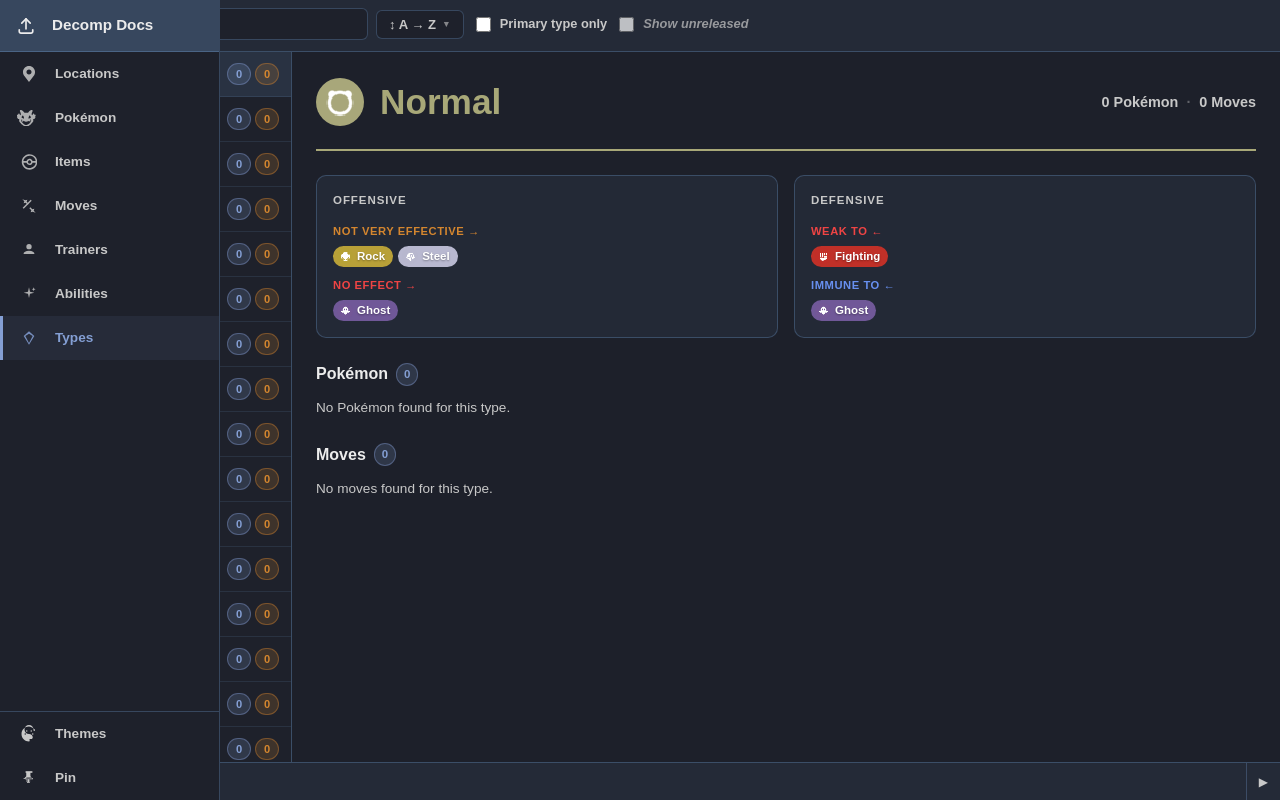
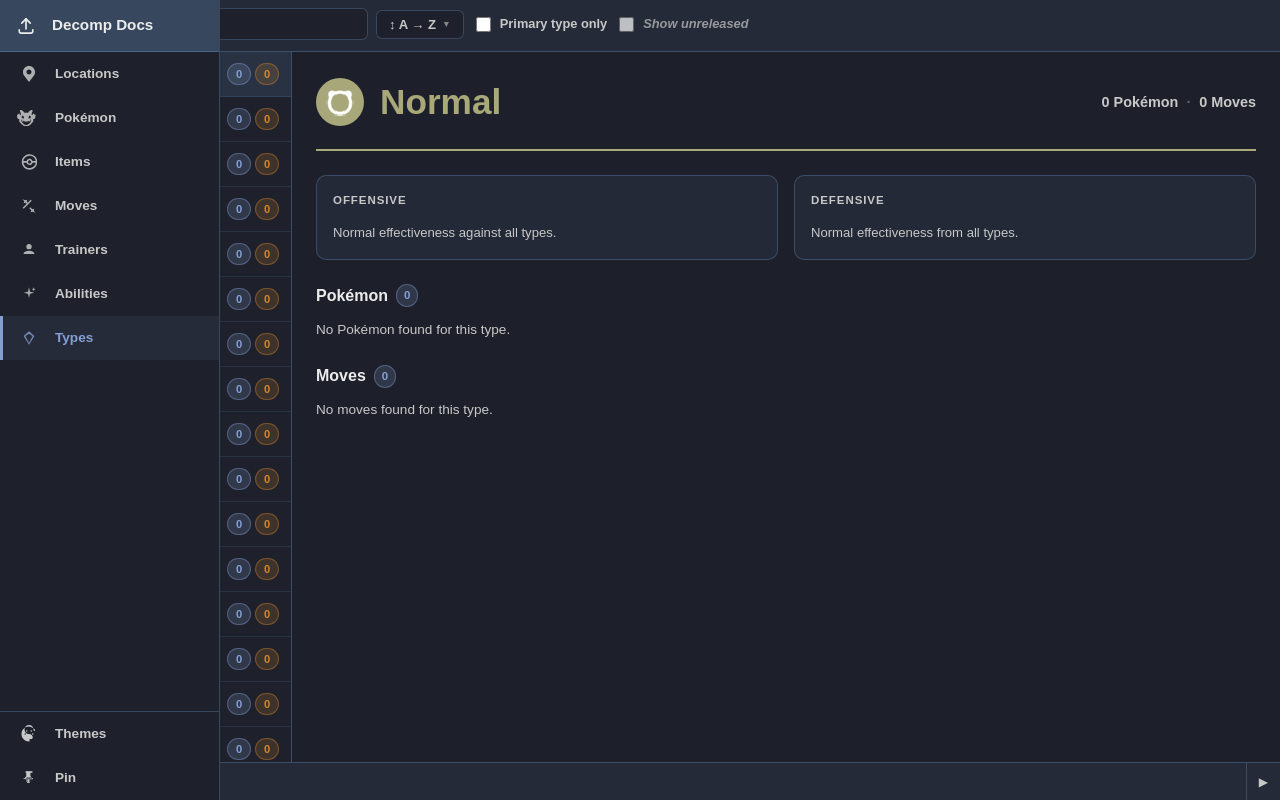
Before and after one commit to KFig21/decomp-docs, a React (Vite) app: page /types/normal in a window 1280 px wide. Built offline with nearby package versions, Linux system fonts and the light colour scheme; grey boxes are pictures that could not be loaded.

Commit message:
updated type chart parsing

```diff
--- a/src/contexts/dataContext.tsx
+++ b/src/contexts/dataContext.tsx
@@ -8,9 +8,12 @@ import type { ParsedTrainerVariant } from '../services/parsers/v2/trainers/types
 import type { ParsedAttack } from '../services/parsers/v2/moves/types';
 import type { ParsedAbility } from '../services/parsers/v2/abilities';
 import type { ParsedWeather } from '../services/parsers/v2/weather/types';
+import type { ParsedTypeChart } from '../services/parsers/v2/typeChart/types';
 
 interface DataContextProps {
   isRestoring: boolean;
+  typeChart: ParsedTypeChart | null;
+  setTypeChart: (c: ParsedTypeChart | null) => void;
   locations: Record<string, LocationRoot>;
   setLocations: (l: Record<string, LocationRoot>) => void;
   pokemon: Record<string, ParsedPokemon>;
@@ -31,6 +34,8 @@ interface DataContextProps {
 
 const DataContext = createContext<DataContextProps>({
   isRestoring: true,
+  typeChart: null,
+  setTypeChart: () => {},
   locations: {},
   setLocations: () => {},
   pokemon: {},
@@ -54,6 +59,7 @@ export const useData = () => useContext(DataContext);
 
 export const DataProvider: React.FC<{ children: ReactNode }> = ({ children }) => {
   const [isRestoring, setIsRestoring] = useState(true);
+  const [typeChart, setTypeChart] = useState<ParsedTypeChart | null>(null);
   const [locations, setLocations] = useState<Record<string, LocationRoot>>({});
   const [pokemon, setPokemon] = useState<Record<string, ParsedPokemon>>({});
   const [items, setItems] = useState<Record<string, ParsedItem>>({});
@@ -67,6 +73,7 @@ export const DataProvider: React.FC<{ children: ReactNode }> = ({ children }) =>
   useEffect(() => {
     async function loadSavedData() {
       try {
+        const savedTypeChart = await AppDB.get('typeChart');
         const savedLocations = await AppDB.get('locations');
         const savedPokemon = await AppDB.get('pokemon');
         const savedItems = await AppDB.get('items');
@@ -76,6 +83,7 @@ export const DataProvider: React.FC<{ children: ReactNode }> = ({ children }) =>
         const savedNatures = await AppDB.get('natures');
         const savedWeathers = await AppDB.get('weathers');
 
+        if (savedTypeChart) setTypeChart(savedTypeChart);
         if (savedLocations) setLocations(savedLocations);
         if (savedPokemon) setPokemon(savedPokemon);
         if (savedItems) setItems(savedItems);
@@ -102,6 +110,7 @@ export const DataProvider: React.FC<{ children: ReactNode }> = ({ children }) =>
 
     async function saveCurrentData() {
       try {
+        if (typeChart && Object.keys(typeChart).length) await AppDB.set('typeChart', typeChart);
         if (Object.keys(locations).length) await AppDB.set('locations', locations);
         if (Object.keys(pokemon).length) await AppDB.set('pokemon', pokemon);
         if (Object.keys(items).length) await AppDB.set('items', items);
@@ -115,12 +124,14 @@ export const DataProvider: React.FC<{ children: ReactNode }> = ({ children }) =>
       }
     }
     saveCurrentData();
-  }, [locations, pokemon, items, trainers, moves, abilities, natures, weathers, isRestoring]);
+  }, [typeChart, locations, pokemon, items, trainers, moves, abilities, natures, weathers, isRestoring]);
 
   return (
     <DataContext.Provider
       value={{
         isRestoring,
+        typeChart,
+        setTypeChart,
         locations,
         setLocations,
         pokemon,
--- a/src/pages/typesPage/components/typeChart.ts
+++ b/src/pages/typesPage/components/typeChart.ts
@@ -1,43 +1,33 @@
-// Gen 6+ type effectiveness chart
-// TYPE_CHART[attacker][defender] = multiplier (only non-1× entries stored)
-export const TYPE_CHART: Record<string, Record<string, number>> = {
-  normal:   { rock: 0.5, steel: 0.5, ghost: 0 },
-  fire:     { grass: 2, ice: 2, bug: 2, steel: 2, fire: 0.5, water: 0.5, rock: 0.5, dragon: 0.5 },
-  water:    { fire: 2, ground: 2, rock: 2, water: 0.5, grass: 0.5, dragon: 0.5 },
-  electric: { water: 2, flying: 2, electric: 0.5, grass: 0.5, ground: 0, dragon: 0.5 },
-  grass:    { water: 2, ground: 2, rock: 2, fire: 0.5, grass: 0.5, poison: 0.5, flying: 0.5, bug: 0.5, dragon: 0.5, steel: 0.5 },
-  ice:      { grass: 2, ground: 2, flying: 2, dragon: 2, fire: 0.5, water: 0.5, ice: 0.5, steel: 0.5 },
-  fighting: { normal: 2, ice: 2, rock: 2, dark: 2, steel: 2, poison: 0.5, flying: 0.5, psychic: 0.5, bug: 0.5, ghost: 0, fairy: 0.5 },
-  poison:   { grass: 2, fairy: 2, poison: 0.5, ground: 0.5, rock: 0.5, ghost: 0.5, steel: 0 },
-  ground:   { fire: 2, electric: 2, poison: 2, rock: 2, steel: 2, grass: 0.5, bug: 0.5, flying: 0 },
-  flying:   { grass: 2, fighting: 2, bug: 2, electric: 0.5, rock: 0.5, steel: 0.5 },
-  psychic:  { fighting: 2, poison: 2, psychic: 0.5, steel: 0.5, dark: 0 },
-  bug:      { grass: 2, psychic: 2, dark: 2, fire: 0.5, fighting: 0.5, flying: 0.5, ghost: 0.5, steel: 0.5, fairy: 0.5 },
-  rock:     { fire: 2, ice: 2, flying: 2, bug: 2, fighting: 0.5, ground: 0.5, steel: 0.5 },
-  ghost:    { psychic: 2, ghost: 2, normal: 0, dark: 0.5 },
-  dragon:   { dragon: 2, steel: 0.5, fairy: 0 },
-  dark:     { psychic: 2, ghost: 2, fighting: 0.5, dark: 0.5, fairy: 0.5 },
-  steel:    { ice: 2, rock: 2, fairy: 2, fire: 0.5, water: 0.5, electric: 0.5, steel: 0.5 },
-  fairy:    { fighting: 2, dragon: 2, dark: 2, fire: 0.5, poison: 0.5, steel: 0.5 },
-};
+import type { ParsedTypeChart } from '../../../services/parsers/v2/typeChart/types';
 
-export const ALL_TYPES = Object.keys(TYPE_CHART);
+export type { ParsedTypeChart };
 
-export function getOffensive(type: string) {
-  const row = TYPE_CHART[type] ?? {};
+// Pseudo-types and battle-internal types that should not appear in matchup UI
+const EXCLUDED_TYPES = new Set(['none', 'mystery', 'stellar', 'shadow']);
+
+/** All real attacking types present in the chart (excludes internal pseudo-types). */
+export function getAllTypes(chart: ParsedTypeChart): string[] {
+  return Object.keys(chart).filter((t) => !EXCLUDED_TYPES.has(t));
+}
+
+/** Offensive matchups for a given attacking type. */
+export function getOffensive(type: string, chart: ParsedTypeChart) {
+  const allTypes = getAllTypes(chart);
+  const row = chart[type] ?? {};
   return {
-    superEffective:   ALL_TYPES.filter((t) => (row[t] ?? 1) === 2),
-    notVeryEffective: ALL_TYPES.filter((t) => (row[t] ?? 1) === 0.5),
-    noEffect:         ALL_TYPES.filter((t) => (row[t] ?? 1) === 0),
+    superEffective:   allTypes.filter((t) => (row[t] ?? 1) === 2),
+    notVeryEffective: allTypes.filter((t) => (row[t] ?? 1) === 0.5),
+    noEffect:         allTypes.filter((t) => (row[t] ?? 1) === 0),
   };
 }
 
-export function getDefensive(type: string) {
+/** Defensive matchups for a given defending type. */
+export function getDefensive(type: string, chart: ParsedTypeChart) {
   const weakTo: string[] = [];
   const resistantTo: string[] = [];
   const immuneTo: string[] = [];
-  for (const attacker of ALL_TYPES) {
-    const mult = TYPE_CHART[attacker]?.[type] ?? 1;
+  for (const attacker of getAllTypes(chart)) {
+    const mult = chart[attacker]?.[type] ?? 1;
     if (mult === 2)        weakTo.push(attacker);
     else if (mult === 0.5) resistantTo.push(attacker);
     else if (mult === 0)   immuneTo.push(attacker);
--- a/src/pages/typesPage/components/typeDetailPage/TypeDetailPage.tsx
+++ b/src/pages/typesPage/components/typeDetailPage/TypeDetailPage.tsx
@@ -1,6 +1,7 @@
 /* eslint-disable @typescript-eslint/no-explicit-any */
 import { useMemo } from 'react';
 import { getOffensive, getDefensive } from '../typeChart';
+import { useData } from '../../../../contexts/dataContext';
 import TypeHeaderCard from '../typeHeaderCard/TypeHeaderCard';
 import TypeMatchups from '../typeMatchups/TypeMatchups';
 import TypePokemonList from '../typePokemonList/TypePokemonList';
@@ -16,10 +17,17 @@ type Props = {
 };
 
 export default function TypeDetailPage({ typeId, pokemonArray, movesArray, primaryOnly, showUnreleased }: Props) {
+  const { typeChart } = useData();
   const typeLower = typeId.toLowerCase();
 
-  const offensive = useMemo(() => getOffensive(typeLower), [typeLower]);
-  const defensive = useMemo(() => getDefensive(typeLower), [typeLower]);
+  const offensive = useMemo(
+    () => typeChart ? getOffensive(typeLower, typeChart) : { superEffective: [], notVeryEffective: [], noEffect: [] },
+    [typeLower, typeChart],
+  );
+  const defensive = useMemo(
+    () => typeChart ? getDefensive(typeLower, typeChart) : { weakTo: [], resistantTo: [], immuneTo: [] },
+    [typeLower, typeChart],
+  );
 
   // Keys of moves learnable by at least one Pokemon in this dataset
   const learnableMoveKeys = useMemo(() => {
--- a/src/pages/uploadPage/UploadPage.tsx
+++ b/src/pages/uploadPage/UploadPage.tsx
@@ -15,7 +15,7 @@ type Props = {
 };
 
 export default function UploadPage({ projectName, setProjectName }: Props) {
-  const { setLocations, setPokemon, setItems, setTrainers, setMoves, setAbilities, setNatures, setWeathers } =
+  const { setLocations, setPokemon, setItems, setTrainers, setMoves, setAbilities, setNatures, setWeathers, setTypeChart } =
     useData();
 
   const navigate = useNavigate();
@@ -86,6 +86,7 @@ export default function UploadPage({ projectName, setProjectName }: Props) {
       );
 
       // ── Push everything into DataContext ──────────────────────────────────
+      if (result.typeChart) setTypeChart(result.typeChart);
       setLocations(result.locations);
       setPokemon(result.pokemon);
       setItems(result.items);
--- a/src/services/parsers/v2/index.ts
+++ b/src/services/parsers/v2/index.ts
@@ -10,6 +10,7 @@ import { parseMoves } from './moves/moves';
 import { parseNatures } from './natures';
 import { markItemsPlaced, markPokemonObtainable } from './obtainability';
 import { parsePokemon } from './pokemon';
+import { parseTypeChart } from './typeChart';
 import { attachWildHeldItems } from './pokemon/attatchers/heldItems';
 import { parseTrainers } from './trainers';
 
@@ -46,6 +47,11 @@ export async function parseDecompV2(
         attach: 98,
         complete: 100,
       };
+
+  if (onProgress) onProgress('Parsing type chart...', m.moves - 1);
+  await delay(100);
+  if (checkCancel?.()) throw new Error('CANCELLED');
+  const typeChart = parseTypeChart({ files });
 
   if (onProgress) onProgress('Parsing moves...', m.moves);
   await delay(500);
@@ -130,6 +136,7 @@ export async function parseDecompV2(
   if (onProgress) onProgress('Complete!', m.complete);
   await delay(500);
 
+  console.log('Parsed type chart:', typeChart);
   console.log('Parsed moves:', moves);
   console.log('Parsed items:', items);
   console.log('Parsed abilities:', abilities);
@@ -140,5 +147,5 @@ export async function parseDecompV2(
   console.log('Parsed locations:', locations);
 
   // ── Return ALL parsed data including abilities and natures ────────────────
-  return { moves, items, abilities, natures, pokemon, trainers, weathers, locations };
+  return { typeChart, moves, items, abilities, natures, pokemon, trainers, weathers, locations };
 }
--- /dev/null
+++ b/src/services/parsers/v2/typeChart/index.ts
@@ -0,0 +1,190 @@
+import type { FileContent } from '../../../fileReader';
+import { getFile } from '../utils';
+import type { ParsedTypeChart } from './types';
+
+type Args = { files: Map<string, FileContent> };
+
+// ── File location ──────────────────────────────────────────────────────────────
+
+function findTypeChartFile(files: Map<string, FileContent>): string | null {
+  // Known candidate paths in priority order
+  const candidates = [
+    'src/data/types_info.h',
+    'src/data/type_effectiveness.h',
+    'data/type_effectiveness.h',
+  ];
+  for (const p of candidates) {
+    const f = getFile(files, p);
+    if (f && f.includes('gTypeEffectivenessTable')) return f;
+  }
+  // Fallback: scan any .h or .c file
+  for (const [path, content] of files.entries()) {
+    if (typeof content !== 'string') continue;
+    if (!path.endsWith('.h') && !path.endsWith('.c')) continue;
+    if (content.includes('gTypeEffectivenessTable')) return content;
+  }
+  return null;
+}
+
+// ── 2D array format parser ─────────────────────────────────────────────────────
+//
+// Modern pokeemerald-expansion format:
+//
+//   #define X UQ_4_12
+//   #define ______ X(1.0)
+//   #define STL_RS (cond ? X(1.0) : X(0.5))   // ternary – we take the TRUE branch
+//
+//   const uq4_12_t gTypeEffectivenessTable[N][N] =
+//   {
+//     [TYPE_NORMAL]   = { ______, ______, X(0.5), X(0.0), ... },
+//     [TYPE_FIGHTING] = { X(2.0), ______, X(0.5), ... },
+//     ...
+//   };
+//
+// The column order matches the row order (same enum indexing for both dimensions).
+
+function parse2DTable(raw: string): ParsedTypeChart | null {
+  const tableStart = raw.indexOf('gTypeEffectivenessTable');
+  if (tableStart === -1) return null;
+
+  // ── 1. Extract conditional macro resolutions (take the "true" branch value) ──
+  // Pattern: #define NAME (... ? X(trueVal) : X(falseVal))
+  const macroValues: Record<string, number> = {};
+  // Matches: #define NAME (... ? X(trueVal) ...) — captures NAME and trueVal
+  // We use [\s\S]*? (non-greedy) to skip past any inner parens like GEN_6)
+  const macroRegex = /#define\s+([A-Z0-9_]+)\s+\([\s\S]*?\?\s*(?:X|UQ_4_12)\(\s*([0-9.]+)\s*\)/g;
+  let m: RegExpExecArray | null;
+  const beforeTable = raw.slice(0, tableStart);
+  while ((m = macroRegex.exec(beforeTable)) !== null) {
+    macroValues[m[1]] = parseFloat(m[2]);
+  }
+
+  // ── 2. Extract the table body using brace-depth counting ──────────────────
+  const openBrace = raw.indexOf('{', tableStart);
+  if (openBrace === -1) return null;
+
+  let depth = 0;
+  let closeBrace = -1;
+  for (let i = openBrace; i < raw.length; i++) {
+    if (raw[i] === '{') depth++;
+    else if (raw[i] === '}') {
+      depth--;
+      if (depth === 0) { closeBrace = i; break; }
+    }
+  }
+  if (closeBrace === -1) return null;
+
+  const tableBody = raw.slice(openBrace + 1, closeBrace);
+
+  // ── 3. Parse rows: [TYPE_X] = { v0, v1, v2, ... } ────────────────────────
+  const rowRegex = /\[\s*TYPE_([A-Z0-9_]+)\s*\]\s*=\s*\{([^}]+)\}/g;
+  const rows: { typeName: string; rawValues: string[] }[] = [];
+
+  while ((m = rowRegex.exec(tableBody)) !== null) {
+    const typeName = m[1].toLowerCase();
+    const rawValues = m[2].split(',').map((s) => s.trim()).filter(Boolean);
+    rows.push({ typeName, rawValues });
+  }
+
+  if (rows.length === 0) return null;
+
+  // ── 4. Type order = row declaration order ─────────────────────────────────
+  // (Both dimensions share the same enum index, so column i = rows[i].typeName)
+  const typeOrder = rows.map((r) => r.typeName);
+
+  // ── 5. Resolve each cell to a multiplier ──────────────────────────────────
+  const chart: ParsedTypeChart = {};
+
+  for (const { typeName: attacker, rawValues } of rows) {
+    for (let col = 0; col < rawValues.length; col++) {
+      const defender = typeOrder[col];
+      if (!defender) continue;
+
+      const cell = rawValues[col];
+      let mult: number | null = null;
+
+      // ______ = X(1.0) = normal effectiveness — skip
+      if (cell === '______') continue;
+
+      // X(n) or UQ_4_12(n)
+      const xMatch = cell.match(/(?:X|UQ_4_12)\(\s*([0-9.]+)\s*\)/);
+      if (xMatch) {
+        mult = parseFloat(xMatch[1]);
+      } else {
+        // Named macro (e.g. STL_RS, PSN_RS) — look up resolved value
+        const namedMatch = cell.match(/^([A-Z0-9_]+)$/);
+        if (namedMatch && macroValues[namedMatch[1]] !== undefined) {
+          mult = macroValues[namedMatch[1]];
+        }
+      }
+
+      if (mult === null || mult === 1) continue; // implicit or normal
+
+      if (!chart[attacker]) chart[attacker] = {};
+      chart[attacker][defender] = mult;
+    }
+  }
+
+  return Object.keys(chart).length > 0 ? chart : null;
+}
+
+// ── Triplet format parser ──────────────────────────────────────────────────────
+//
+// Classic pokeemerald / older expansion format:
+//
+//   Struct triplets:  { TYPE_X, TYPE_Y, UQ_4_12(n) }
+//   Byte-array rows:  TYPE_X, TYPE_Y, value   (0 = immune, 5 = 0.5×, 20 = 2×)
+
+function parseTripletTable(raw: string): ParsedTypeChart | null {
+  const typeKey = (s: string) => s.replace(/^TYPE_/i, '').toLowerCase();
+
+  const chart: ParsedTypeChart = {};
+  let found = 0;
+
+  // Struct format
+  const structRegex =
+    /\{\s*(TYPE_[A-Z0-9_]+)\s*,\s*(TYPE_[A-Z0-9_]+)\s*,\s*(?:X|UQ_4_12)\(\s*([0-9.]+)\s*\)\s*\}/g;
+  let m: RegExpExecArray | null;
+  while ((m = structRegex.exec(raw)) !== null) {
+    const [, ar, dr, ms] = m;
+    if (/ENDTABLE|FORESIGHT/i.test(ar) || /ENDTABLE|FORESIGHT/i.test(dr)) continue;
+    const mult = parseFloat(ms);
+    if (mult === 1) continue;
+    const a = typeKey(ar);
+    const d = typeKey(dr);
+    if (!chart[a]) chart[a] = {};
+    chart[a][d] = mult;
+    found++;
+  }
+  if (found > 0) return chart;
+
+  // Byte-array format (values 0 / 5 / 20)
+  const byteRegex = /(TYPE_[A-Z0-9_]+)\s*,\s*(TYPE_[A-Z0-9_]+)\s*,\s*(\d+)/g;
+  while ((m = byteRegex.exec(raw)) !== null) {
+    const [, ar, dr, vs] = m;
+    if (/ENDTABLE|FORESIGHT/i.test(ar) || /ENDTABLE|FORESIGHT/i.test(dr)) continue;
+    const v = parseInt(vs, 10);
+    let mult: number;
+    if (v === 0)       mult = 0;
+    else if (v === 5)  mult = 0.5;
+    else if (v === 20) mult = 2;
+    else continue;
+    const a = typeKey(ar);
+    const d = typeKey(dr);
+    if (!chart[a]) chart[a] = {};
+    chart[a][d] = mult;
+    found++;
+  }
+
+  return found > 0 ? chart : null;
+}
+
+// ── Main export ────────────────────────────────────────────────────────────────
+
+export function parseTypeChart({ files }: Args): ParsedTypeChart | null {
+  const raw = findTypeChartFile(files);
+  if (!raw) return null;
+
+  // Try the modern 2D-array format first, then fall back to the triplet format
+  return parse2DTable(raw) ?? parseTripletTable(raw);
+}
--- /dev/null
+++ b/src/services/parsers/v2/typeChart/types.ts
@@ -0,0 +1,3 @@
+// [attacker][defender] = multiplier  (only non-1× entries stored)
+// Keys are lowercase type slugs without the TYPE_ prefix (e.g. "fire", "water")
+export type ParsedTypeChart = Record<string, Record<string, number>>;
```
